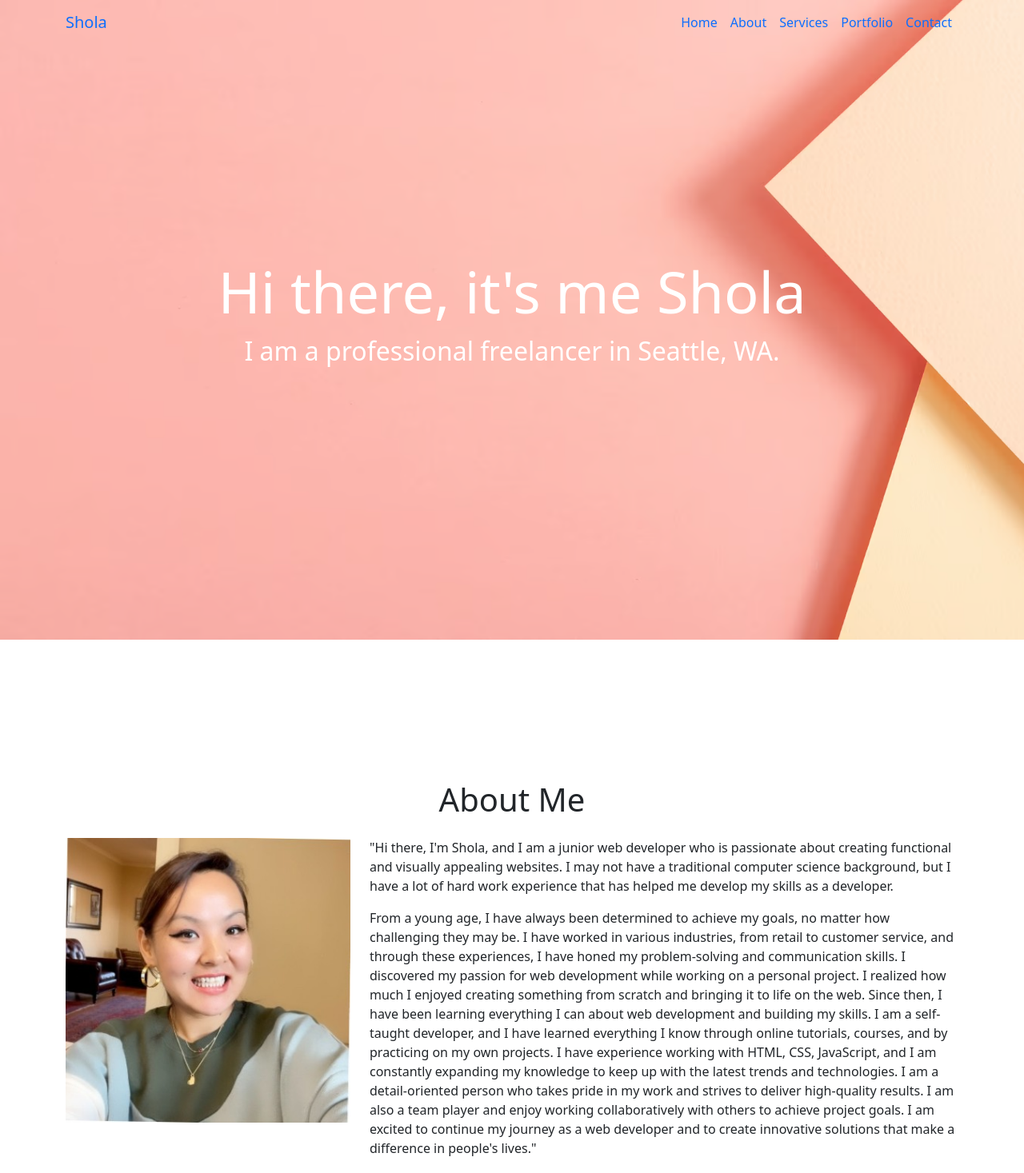
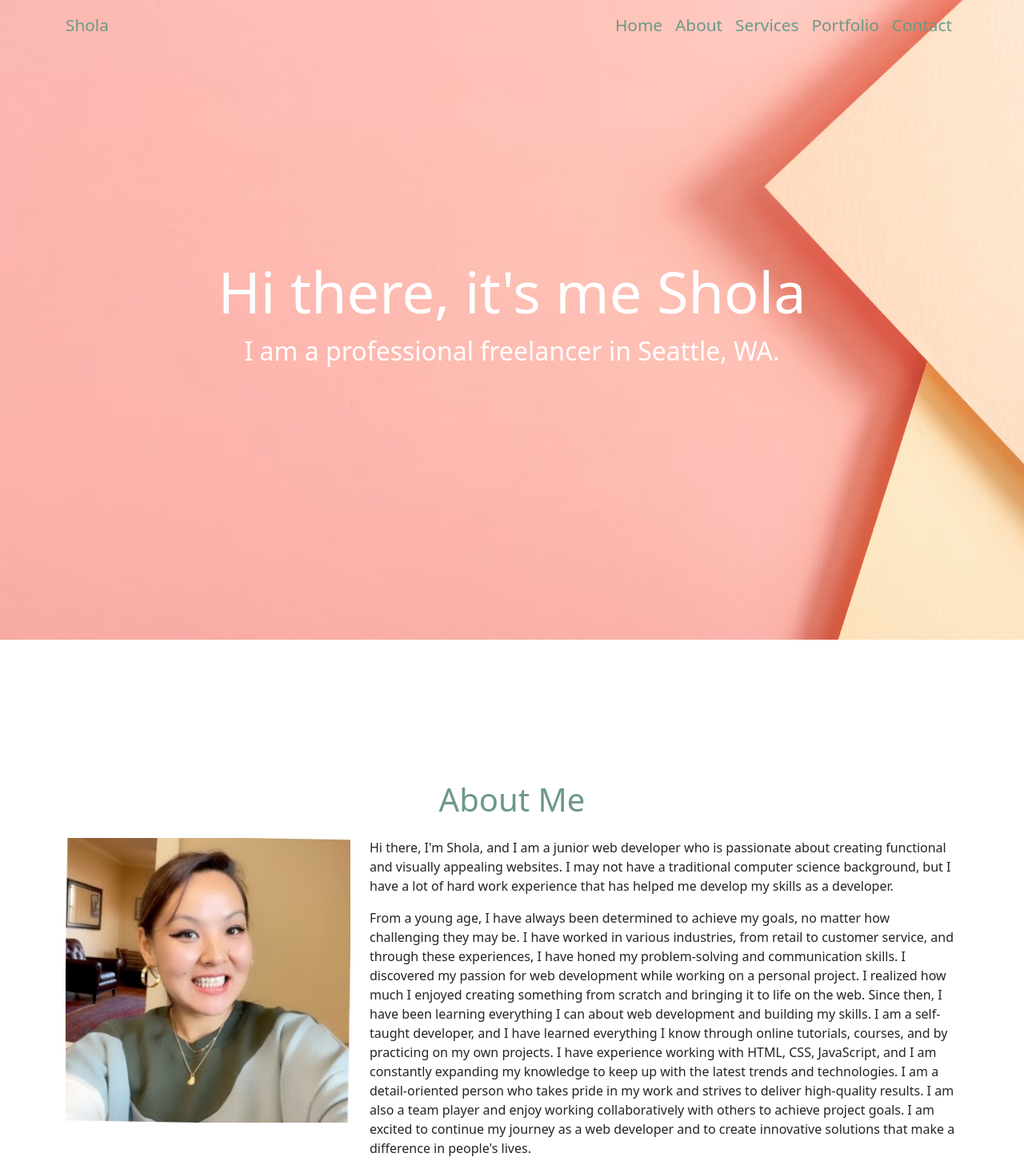
Before and after one commit to SholaNur/portfolio-project, a plain HTML site: page index.html in a window 1280 px wide. Shown: the top 1467 px of the page at 80% size. Drawn offline with nearby package versions, Linux system fonts and the light colour scheme.

Commit message:
add style

```diff
--- a/index.html
+++ b/index.html
@@ -6,9 +6,10 @@
     <meta http-equiv="X-UA-Compatible" content="IE=edge">
     <meta name="viewport" content="width=device-width, initial-scale=1.0">
     <title>sholawebdeveloper</title>
-    <link rel="stylesheet" href="style.css">
     <link href="https://cdn.jsdelivr.net/npm/bootstrap@5.1.3/dist/css/bootstrap.min.css" rel="stylesheet">
     <script src="https://cdn.jsdelivr.net/npm/bootstrap@5.1.3/dist/js/bootstrap.bundle.min.js"></script>
+    <link rel="stylesheet" href="style.css">
+
     <!-- font awesome -->
     <script src="https://kit.fontawesome.com/31149d48b0.js" crossorigin="anonymous"></script>
 </head>
@@ -71,7 +72,7 @@
                 </div>
 
                 <div class="col-lg-8">
-                    <p> "Hi there, I'm Shola, and I am a junior web developer who is passionate about creating
+                    <p> Hi there, I'm Shola, and I am a junior web developer who is passionate about creating
                         functional and visually
                         appealing websites. I may not have a traditional computer science background, but I have a lot
                         of hard work experience
@@ -103,7 +104,7 @@
                             player and enjoy working collaboratively with others to achieve project goals. I am
                             excited to continue my
                             journey as a web developer and to create innovative solutions that make a difference in
-                            people's lives."
+                            people's lives.
                         </p>
                     </div>
                 </div>
--- a/style.css
+++ b/style.css
@@ -1,3 +1,14 @@
+/* nav-bar style */
+
+.nav-link {
+  color: #6d9886;
+  font-size: 1.3rem;
+}
+.navbar-brand {
+  color: #6d9886;
+  font-size: 1.3rem;
+}
+
 /* hero background image */
 .bgimage {
   height: 100vh;
@@ -23,7 +34,10 @@
 .imageAboutPage {
   width: 100%;
 }
-
+/* About Section Text Style */
+.text-center {
+  color: #6d9886;
+}
 /* Style for Services Starts */
 
 .servicesText.card {
@@ -81,6 +95,6 @@
 #contact {
   padding-bottom: 4rem;
 }
-/* .contact-button {
+.btn-success {
   background-color: #f5c6aa;
-} */
+}
```
